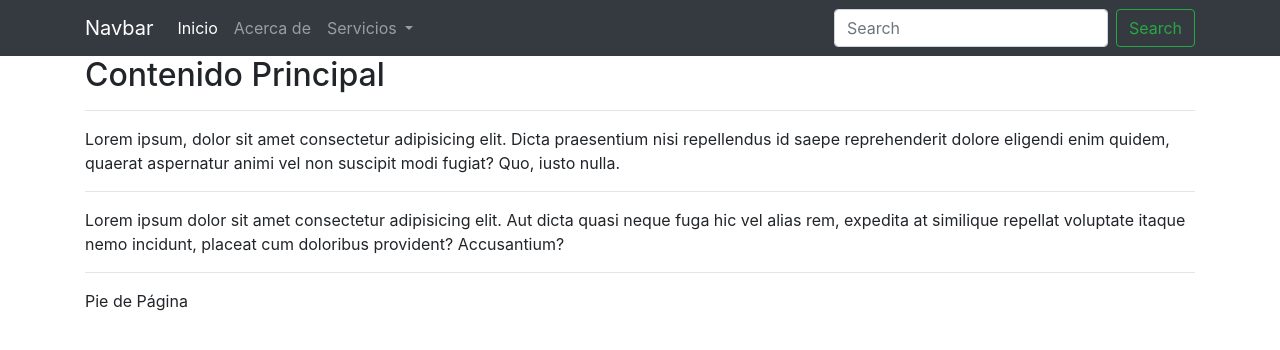
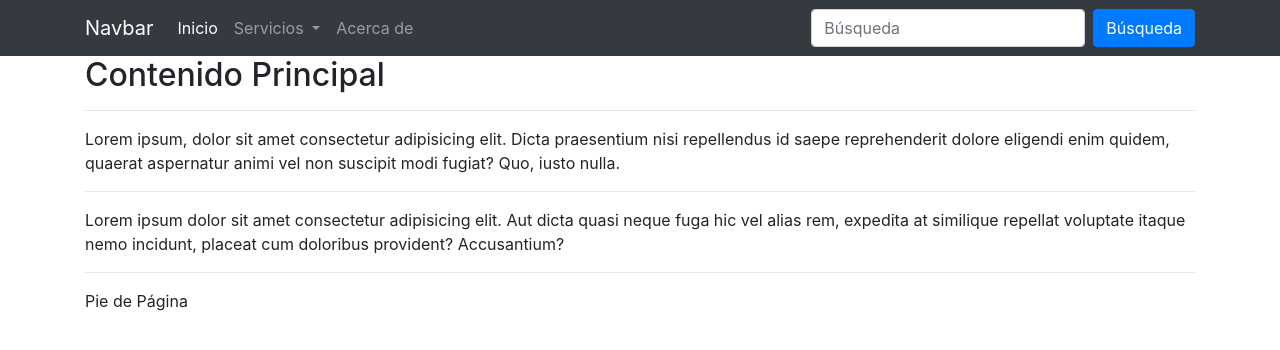
Before and after one commit to franlop24/GitHubColabora, a plain HTML site: page index.html in a window 1280 px wide. Drawn offline with nearby package versions, Linux system fonts and the light colour scheme.

Commit message:
edita formulario de navbar

```diff
--- a/index.html
+++ b/index.html
@@ -20,9 +20,6 @@
                     <li class="nav-item active">
                       <a class="nav-link" href="#">Inicio <span class="sr-only">(current)</span></a>
                     </li>
-                    <li class="nav-item">
-                      <a class="nav-link" href="#">Acerca de</a>
-                    </li>
                     <li class="nav-item dropdown">
                         <a class="nav-link dropdown-toggle" href="#" id="navbarDropdown" role="button" data-toggle="dropdown" aria-haspopup="true" aria-expanded="false">
                             Servicios
@@ -35,10 +32,13 @@
                             <a class="dropdown-item" href="#">Redes</a>
                         </div>
                     </li>
+                    <li class="nav-item">
+                        <a class="nav-link" href="#">Acerca de</a>
+                    </li>
                 </ul>
                 <form class="form-inline my-2 my-lg-0">
-                    <input class="form-control mr-sm-2" type="search" placeholder="Search" aria-label="Search">
-                    <button class="btn btn-outline-success my-2 my-sm-0" type="submit">Search</button>
+                    <input class="form-control mr-sm-2" type="search" placeholder="Búsqueda" aria-label="Search">
+                    <button class="btn btn-primary my-2 my-sm-0" type="submit">Búsqueda</button>
                 </form>
             </div>
             </div>
```
Lines whose indentation alone changed are shown as unchanged.
